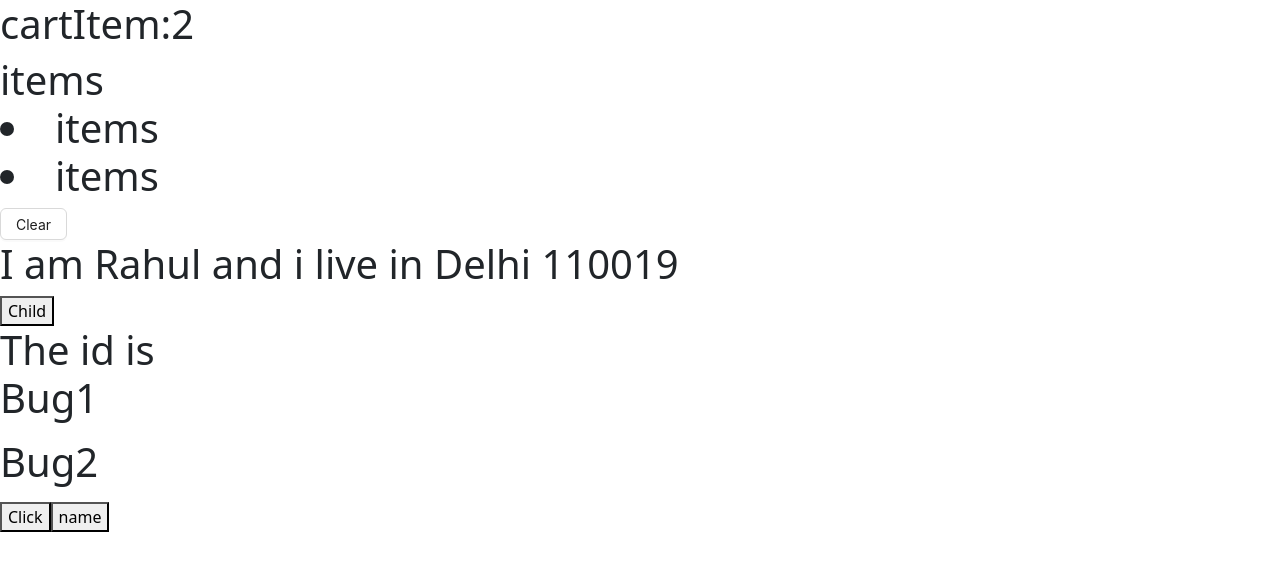
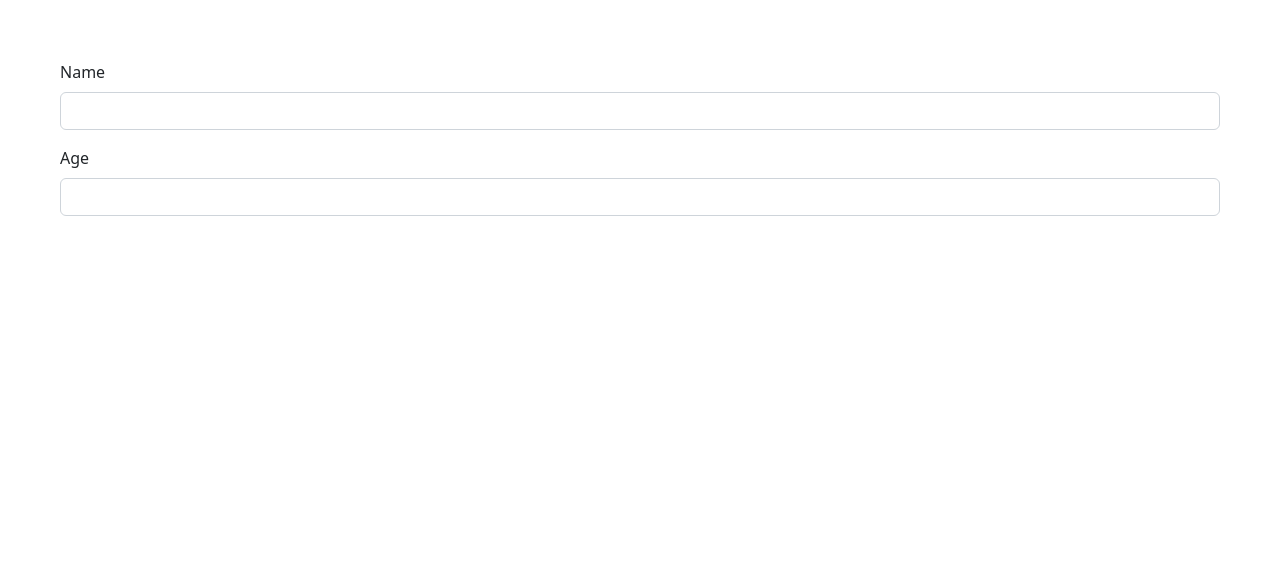
Before and after one commit to himanshu-deval/React_Mosh, a React (Vite) app: page / in a window 1280 px wide. Shown: the top 570 px of the page. Built offline with nearby package versions, Linux system fonts and the light colour scheme.

Commit message:
building Simple Form

```diff
--- a/src/App.tsx
+++ b/src/App.tsx
@@ -1,38 +1,36 @@
 import { useState } from "react";
+import "./index.css";
 import Alert from "./components/Alert";
 import NArray from "./components/Array";
 import Button from "./components/button/Button";
-import Obbjt from "./components/Obbjt"
+import Obbjt from "./components/Obbjt";
 import NavBar from "./components/NavBar";
 import Cart from "./components/cart";
+import Form from "./components/Form";
 
+export default function App() {
+  const [cartItems, setCartItems] = useState(["Product1", "Product2"]);
+  return (
+    <>
+      {/* <NavBar cartItemsCount={cartItems.length}></NavBar>
+    <Cart cartItems={cartItems} onClear={()=>setCartItems([])}></Cart> */}
+      {/* {console.log(x)} */}
 
-export default function App(){
-
-  const [cartItems,setCartItems]=useState(['Product1','Product2'])
-return(
-  <>
-    <NavBar cartItemsCount={cartItems.length}></NavBar>
-    <Cart cartItems={cartItems} onClear={()=>setCartItems([])}></Cart>
-    {/* {console.log(x)} */}
-
-    {/* <img
+      {/* <img
       width="128"
       src="./loader.svg"
       alt="Emiza loader"
       style={{ filter: 'drop-shadow(0px 10px 6px rgba(0, 0, 0, 0.2))' }}
     /> */}
-    <Obbjt>
-    </Obbjt>
-    <NArray></NArray>
+      {/* <Obbjt>
+    </Obbjt> */}
+      {/* <NArray></NArray>
 
 
-    <Button text="name">name</Button>
-
-  </>
-)
+    <Button text="name">name</Button> */}
+      <Form></Form>
+    </>
+  );
 }
 
-
-
 //
--- /dev/null
+++ b/src/components/Form.tsx
@@ -0,0 +1,17 @@
+import React from "react";
+
+const Form = () => {
+  return (
+    <form>
+      <div className="mb-3">
+        <label htmlFor="name" className="form-label">Name</label>
+        <input id="name" className="form-control" type="text"></input>
+      </div>
+      <div className="mb-3">
+        <label htmlFor="age" className="form-label">Age</label>
+        <input id="age" className="form-control" type="Number"></input>
+      </div>
+    </form>
+  );
+};
+export default Form;
--- /dev/null
+++ b/src/index.css
@@ -0,0 +1,3 @@
+body{
+  padding:60px;
+}
```
Also changed, not shown: src/index.tsx (+9 -8 lines).
